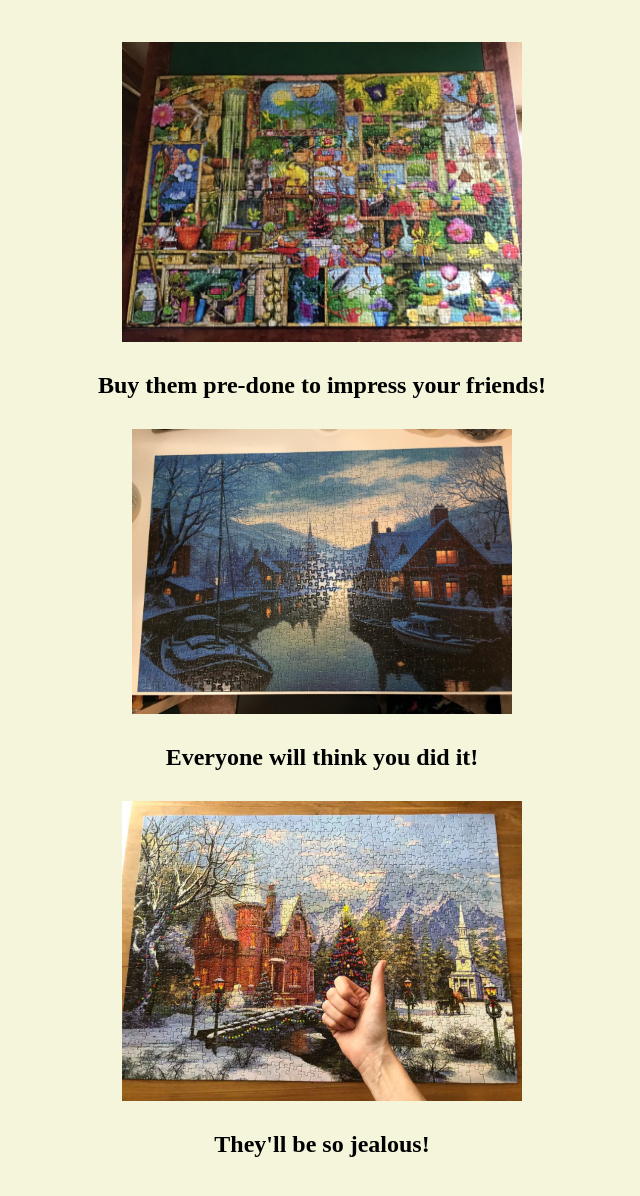
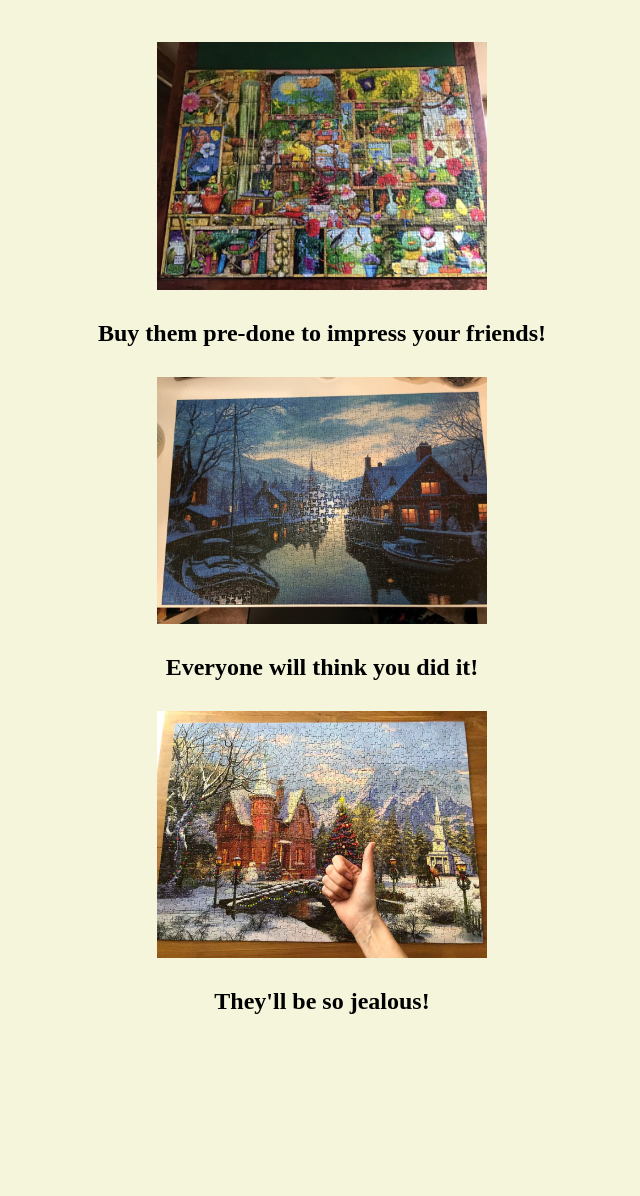
Before and after one commit to waitegeoff2/funny-sites, a plain HTML site: page towels.html in a window 1280 px wide. Shown: the part 96-1292 px from the top of the page, without its empty margins (318-958 px from the left). After the commit the page ends 1176 px from the top, so only its background shows below. Drawn offline with Linux system fonts and the light colour scheme.

Commit message:
Updates to margins

```diff
--- a/styles.css
+++ b/styles.css
@@ -9,6 +9,7 @@ body {
     background-color: rgb(221, 81, 221);
     gap: 5px;
     align-items: center;
+    justify-content: center;
 }
 
 .puzzlink {
@@ -23,6 +24,7 @@ body {
 .puzz-title {
     color: purple;
     font-size: 50px;
+    align-items: center;
 }
 
 .title {
@@ -64,13 +66,13 @@ span {
 }
 
 .puzz-one {
-    max-width: 400px;
+    max-width: 330px;
 }
 
 .puzz-two {
-    max-width: 380px;
+    max-width: 330px;
 }
 
 .puzz-three {
-    max-width: 400px;
+    max-width: 330px;
 }
```
